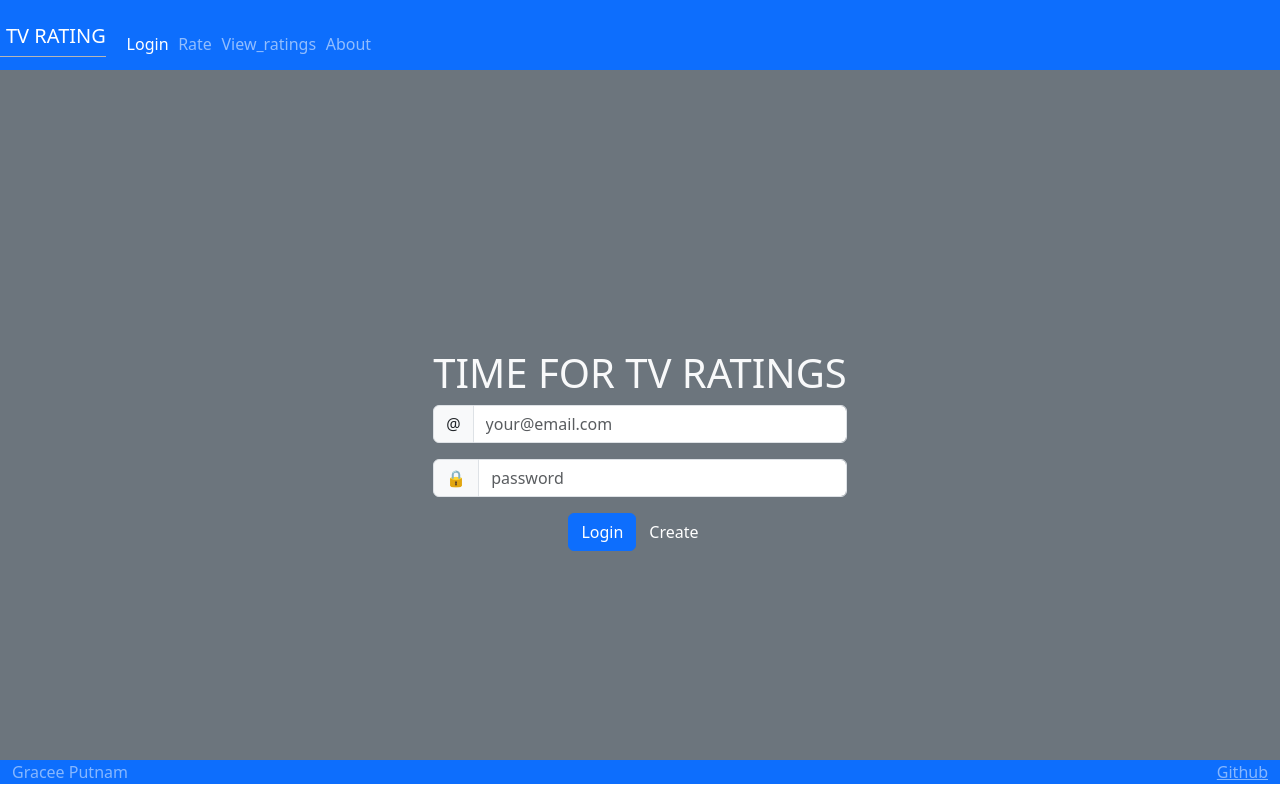
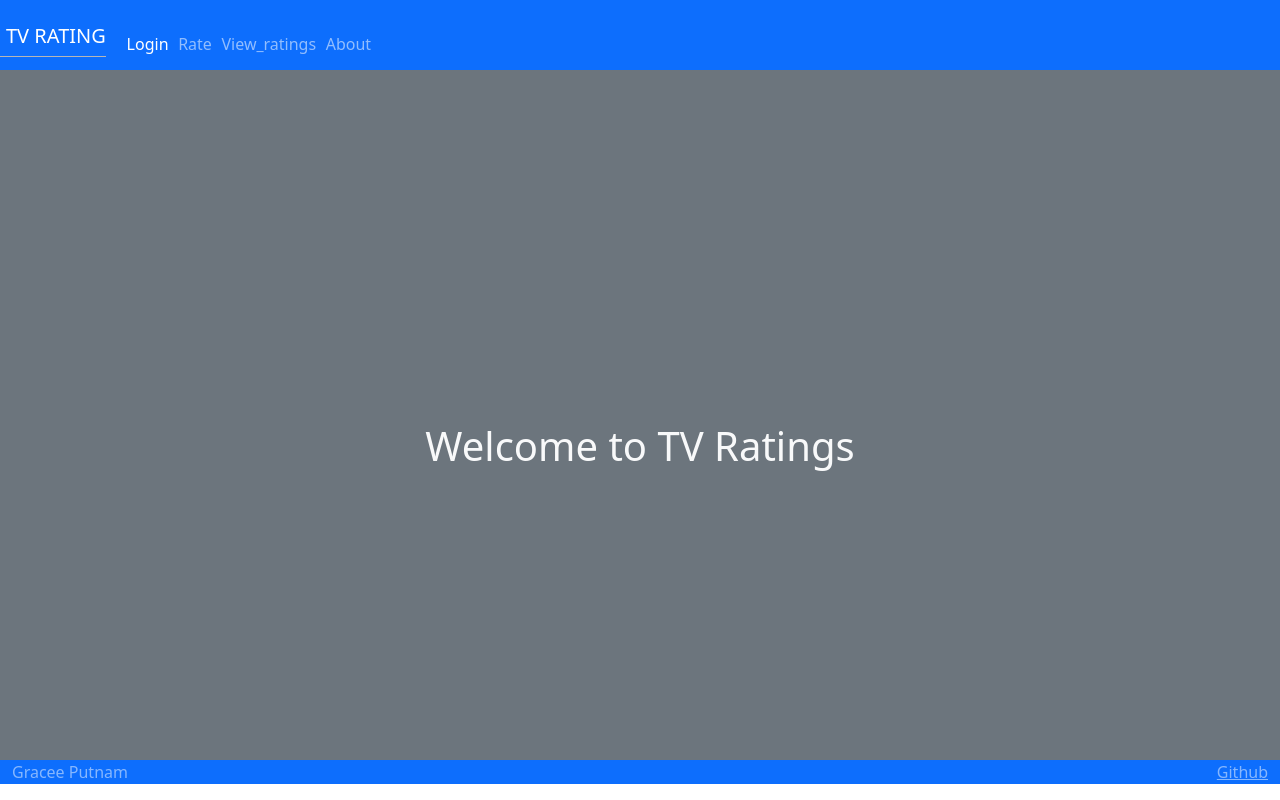
Before and after one commit to graceeputnam/startup_web_programming, a React (Vite) app: page / in a window 1280 px wide. Built offline with nearby package versions, Linux system fonts and the light colour scheme.

Commit message:
Adding the login and about features

```diff
--- a/src/login/authenticated.jsx
+++ b/src/login/authenticated.jsx
@@ -16,8 +16,8 @@ export function Authenticated(props) {
   return (
     <div>
       <div className='playerName'>{props.userName}</div>
-      <Button variant='primary' onClick={() => navigate('/play')}>
-        Play
+      <Button variant='primary' onClick={() => navigate('/rate')}>
+        Rate
       </Button>
       <Button variant='secondary' onClick={() => logout()}>
         Logout
--- a/src/login/login.jsx
+++ b/src/login/login.jsx
@@ -1,22 +1,25 @@
 import React from 'react';
 
-export function Login() {
+import { Unauthenticated } from './unauthenticated';
+import { Authenticated } from './authenticated';
+import { AuthState } from './authState';
+
+export function Login({ userName, authState, onAuthChange }) {
   return (
-    <main className="container-fluid bg-secondary text-center">
+    <main className='container-fluid bg-secondary text-center'>
       <div>
-        <h1>TIME FOR TV RATINGS</h1>
-        <form method="get" action="rate.html">
-          <div className="input-group mb-3">
-            <span className="input-group-text">@</span>
-            <input className="form-control" type="text" placeholder="your@email.com" />
-          </div>
-          <div className="input-group mb-3">
-            <span className="input-group-text">🔒</span>
-            <input className="form-control" type="password" placeholder="password" />
-          </div>
-          <button type="submit" className="btn btn-primary">Login</button>
-          <button type="submit" className="btn btn-secondary">Create</button>
-        </form>
+        {authState !== AuthState.Unknown && <h1>Welcome to TV Ratings</h1>}
+        {authState === AuthState.Authenticated && (
+          <Authenticated userName={userName} onLogout={() => onAuthChange(userName, AuthState.Unauthenticated)} />
+        )}
+        {authState === AuthState.Unauthenticated && (
+          <Unauthenticated
+            userName={userName}
+            onLogin={(loginUserName) => {
+              onAuthChange(loginUserName, AuthState.Authenticated);
+            }}
+          />
+        )}
       </div>
     </main>
   );
```
Also changed, not shown: src/about/about.jsx (+22 -8 lines).
